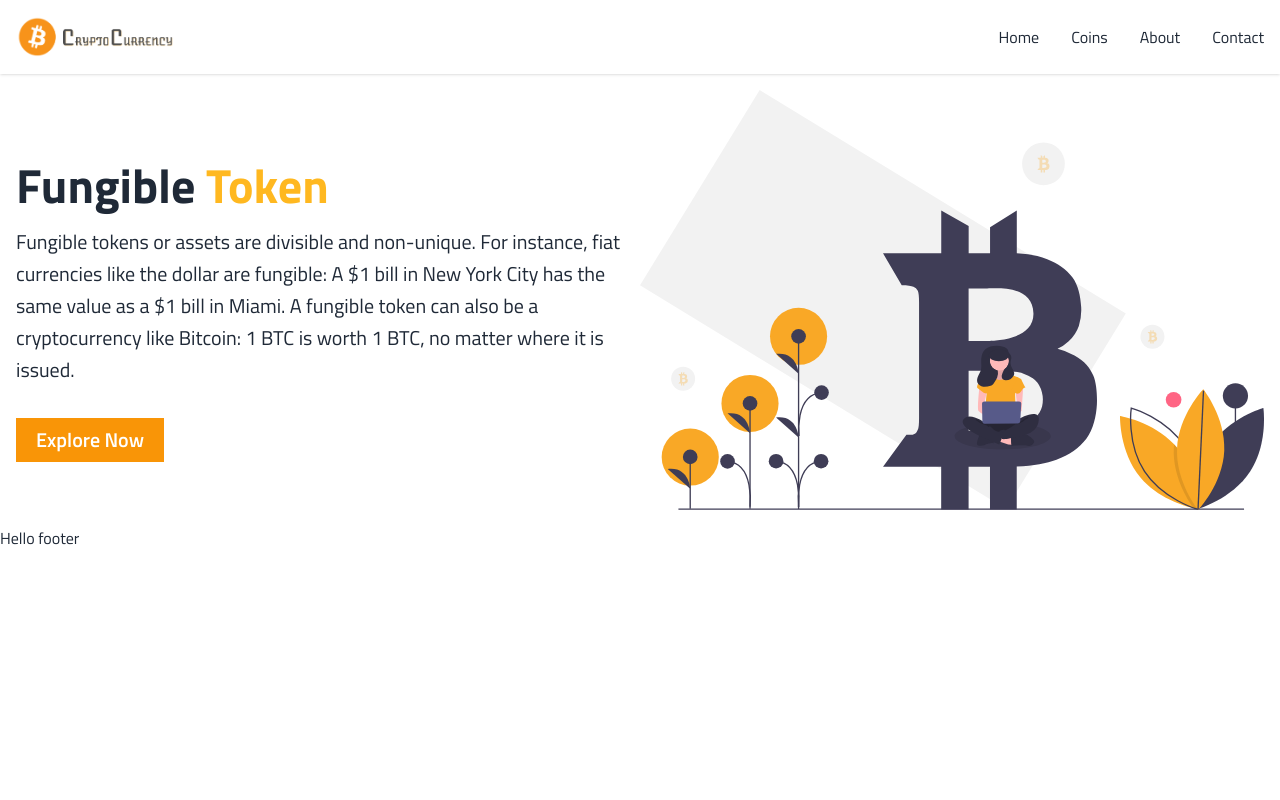
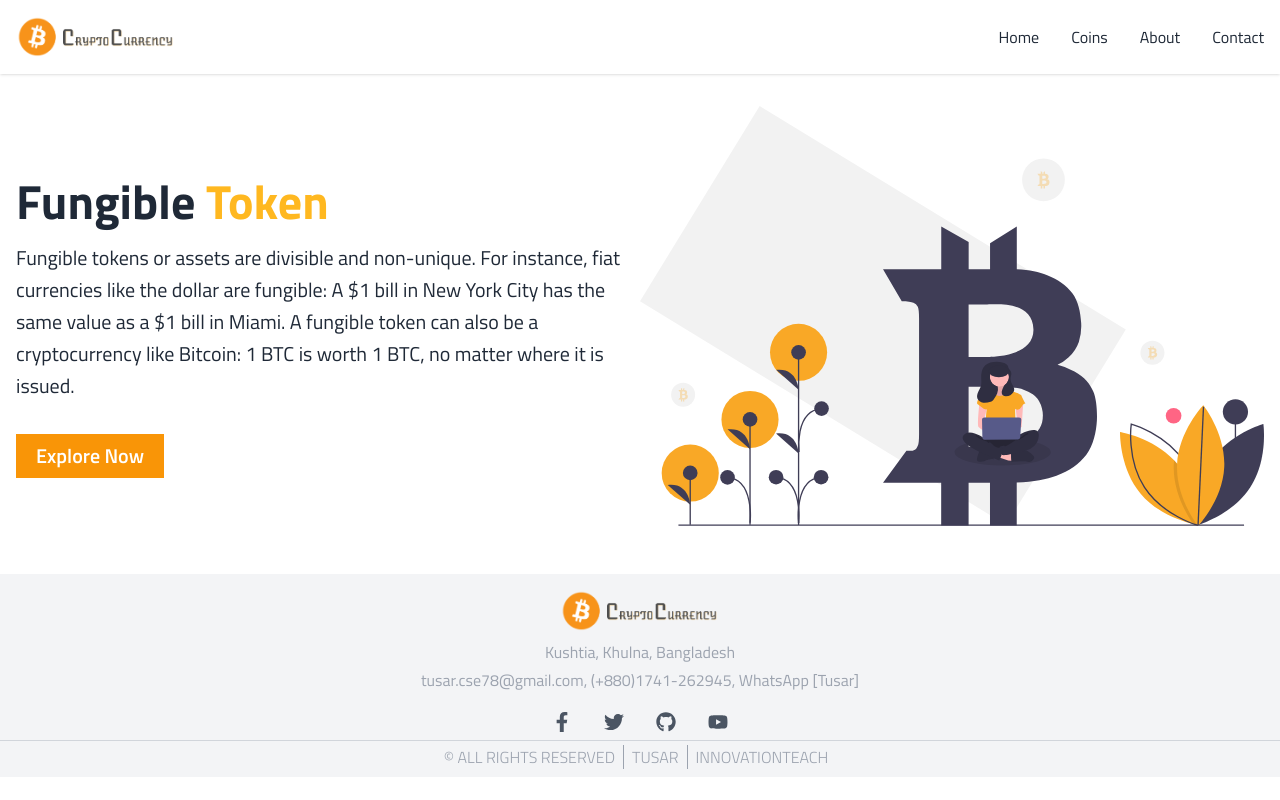
Before and after one commit to Tusar78/crypto-currencies, a React (Create React App) app: page / in a window 1280 px wide. Built offline with nearby package versions, Linux system fonts and the light colour scheme.

Commit message:
footer design complete

```diff
--- a/src/Components/Footer/Footer.js
+++ b/src/Components/Footer/Footer.js
@@ -1,10 +1,79 @@
-import React from 'react';
+import React from "react";
+import { FaFacebookF, FaTwitter, FaGithub, FaYoutube } from "react-icons/fa";
+// import "./Footer.css";
 
 const Footer = () => {
   return (
-    <div>
-      <p>Hello footer</p>
-    </div>
+    <footer className="custom-footer">
+      <div className="contact-container">
+        <div className="contact">
+          <img src="logo.png" alt="Website logo" className="contact__logo" />
+
+          <div className="contact__info">
+            <p className="contact__address">Kushtia, Khulna, Bangladesh</p>
+            <p className="contact__address">
+              tusar.cse78@gmail.com, (+880)1741-262945, WhatsApp [Tusar]
+            </p>
+          </div>
+
+          <div className="contact__social">
+            <a
+              href="https://facebook.com/tus78ar"
+              target="blank"
+              className="contact__link"
+            >
+              <FaFacebookF className="contact__social-icon" />
+            </a>
+            <a
+              href="https://twitter.com/tusar78"
+              target="blank"
+              className="contact__link"
+            >
+              <FaTwitter className="contact__social-icon" />
+            </a>
+            <a
+              href="https://github.com/tusar78"
+              target="blank"
+              className="contact__link"
+            >
+              <FaGithub className="contact__social-icon" />
+            </a>
+            <a
+              href="https://www.youtube.com/innovation-teach"
+              target="blank"
+              className="contact__link"
+            >
+              <FaYoutube className="contact__social-icon" />
+            </a>
+          </div>
+        </div>
+      </div>
+      <div className="copyright-container">
+        <div className="copyright">
+          <div className="copyright__info">
+            <p className="copyright__text">&copy; All Rights Reserved</p>
+            <p className="copyright__text">
+              <a
+                href="https://facebook.com/tus78ar"
+                target="blank"
+                className="copyright__text-link"
+              >
+                Tusar
+              </a>
+            </p>
+            <p className="copyright__text">
+              <a
+                href="https://facebook.com/innoteach78"
+                target="blank"
+                className="copyright__text-link"
+              >
+                InnovationTeach
+              </a>
+            </p>
+          </div>
+        </div>
+      </div>
+    </footer>
   );
 };
 
--- a/src/index.css
+++ b/src/index.css
@@ -40,7 +40,7 @@
 
   /* Hero section */
   .home {
-    @apply p-4;
+    @apply py-8 px-4;
   }
 
   .hero-section {
@@ -146,6 +146,57 @@
   .coin-details__img {
     @apply md:ml-auto;
   }
+
+  /* Footer Section*/
+  .custom-footer {
+    @apply mt-4 pt-4 pb-2 bg-gray-100 gap-2;
+  }
+
+  .contact-container {
+    @apply mx-auto;
+  }
+
+  .contact,
+  .copyright {
+    @apply grid max-w-screen-xl mx-auto w-full;
+  }
+
+  .contact__logo {
+    @apply w-40 justify-self-center mb-2;
+  }
+
+  .contact__info {
+    @apply text-center;
+  }
+
+  .contact__address {
+    @apply text-base mb-1 text-gray-400 font-normal;
+  }
+
+  .contact__social {
+    @apply mt-4 flex gap-8 justify-center;
+  }
+
+  .contact__social-icon {
+    @apply text-xl text-gray-600 cursor-pointer;
+  }
+
+  .copyright-container {
+    @apply mt-2 border-t border-gray-300 w-full;
+  }
+
+  .copyright__info {
+    @apply pt-1 flex justify-center items-center flex-wrap;
+  }
+
+  .copyright__text {
+    @apply text-base text-gray-400 border-r border-gray-400 pr-1 pl-1 first-of-type:pl-0 last-of-type:border-r-0 lg:uppercase lg:font-light lg:pr-2 lg:pl-2 ;
+  }
+
+  .copyright__text-link {
+    @apply text-gray-400 hover:underline;
+  }
+
 }
 
 @layer utilities {
```
